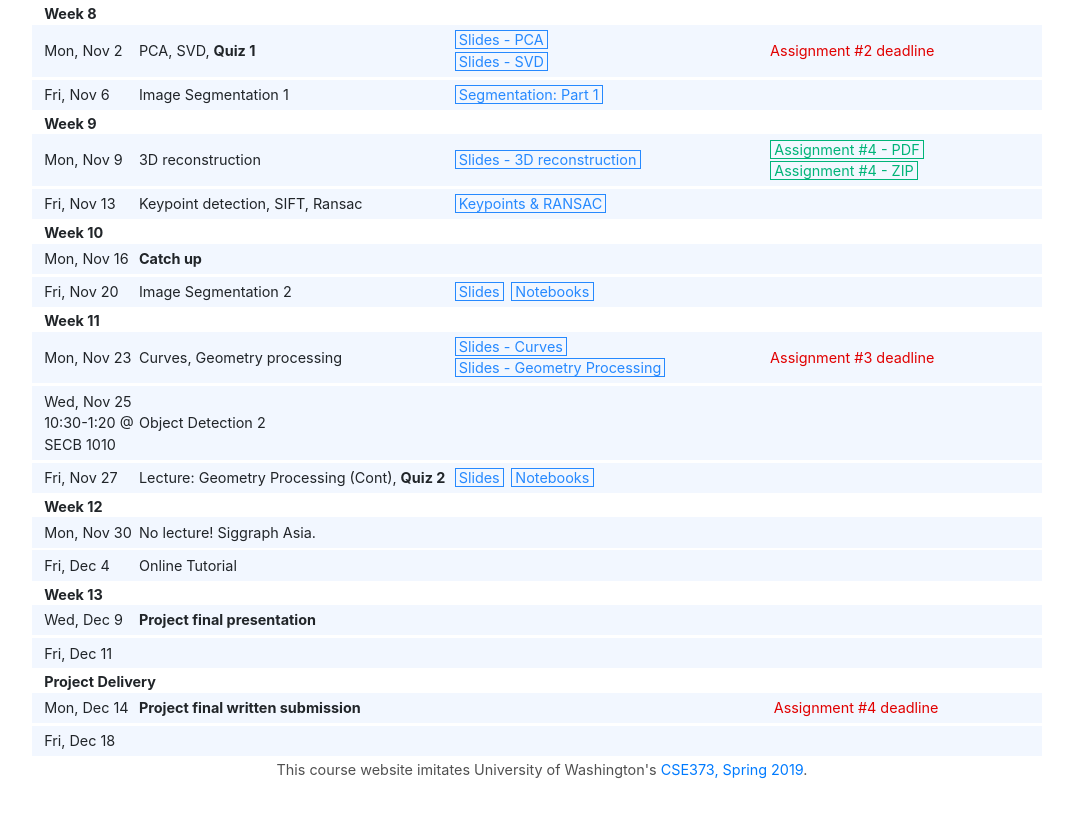
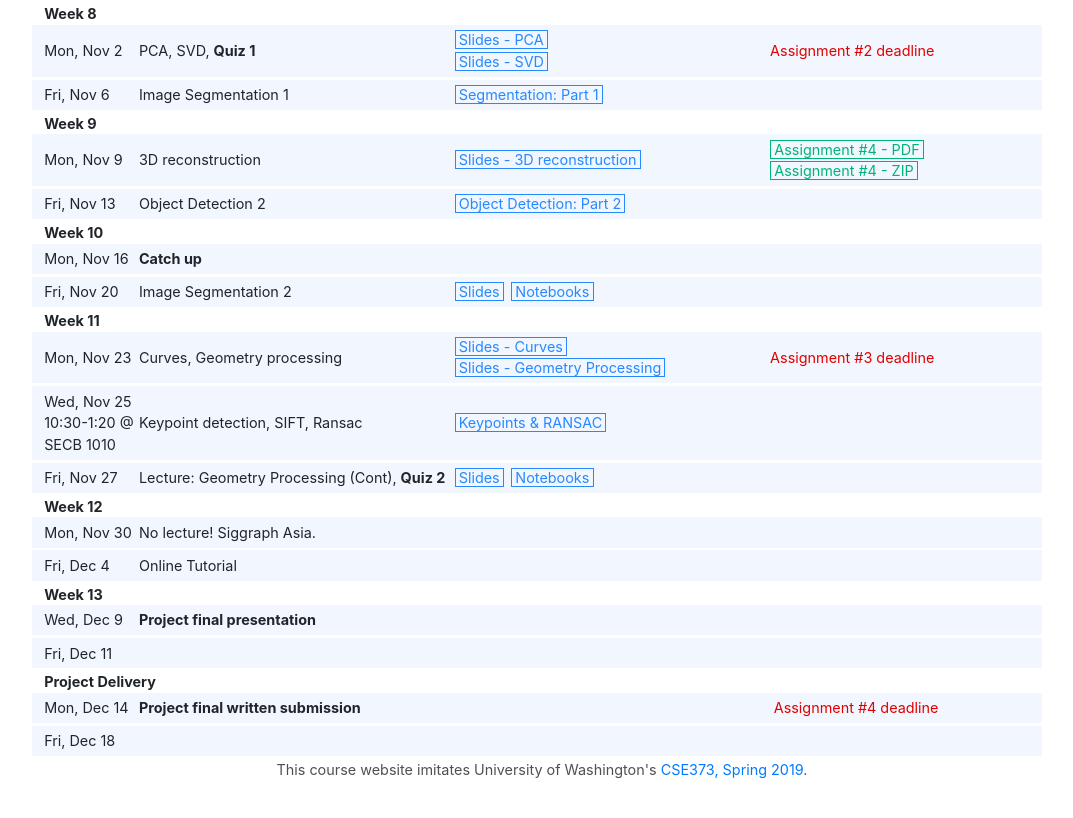
Before and after one commit to arash-mham/visual-computing-I, a plain HTML site: page index.html in a window 1280 px wide. Shown: the part 886-1704 px from the top of the page, without its empty margins (198-1271 px from the left). Drawn offline with Linux system fonts and the light colour scheme.

Commit message:
added lab9 to schedule

```diff
--- a/index.html
+++ b/index.html
@@ -324,9 +324,9 @@
                 <div class="date-and-type">
                   <div class="type">Fri, Nov 13</div>
                 </div>
-                <div class="topic">Keypoint detection, SIFT, Ransac</div>
+                <div class="topic">Object Detection 2</div>
                 <div class="materials">
-                  <a href="https://colab.research.google.com/drive/189J7R2_Pgam_Tehr-wToocy6Y19AbMAj?usp=sharing" class="rect blue styled-url">Keypoints & RANSAC</a>
+                  <a href="https://colab.research.google.com/github/arash-mham/visual-computing-I/blob/main/lab-material/lab9/SSD.ipynb" class="rect blue styled-url" target="_blank">Object Detection: Part 2</a>
                 </div>
                 <div class="assignments">
                 </div>
@@ -377,8 +377,9 @@
                 <div class="date-and-type">
                   <div class="type">Wed, Nov 25 10:30-1:20 @ SECB 1010</div>
                   </div>
-                  <div class="topic">Object Detection 2</div>
+                  <div class="topic">Keypoint detection, SIFT, Ransac</div>
                 <div class="materials ">
+                  <a href="https://colab.research.google.com/drive/189J7R2_Pgam_Tehr-wToocy6Y19AbMAj?usp=sharing" class="rect blue styled-url">Keypoints & RANSAC</a>
                   </div>
                 <div class="assignments">
                 </div>
```
